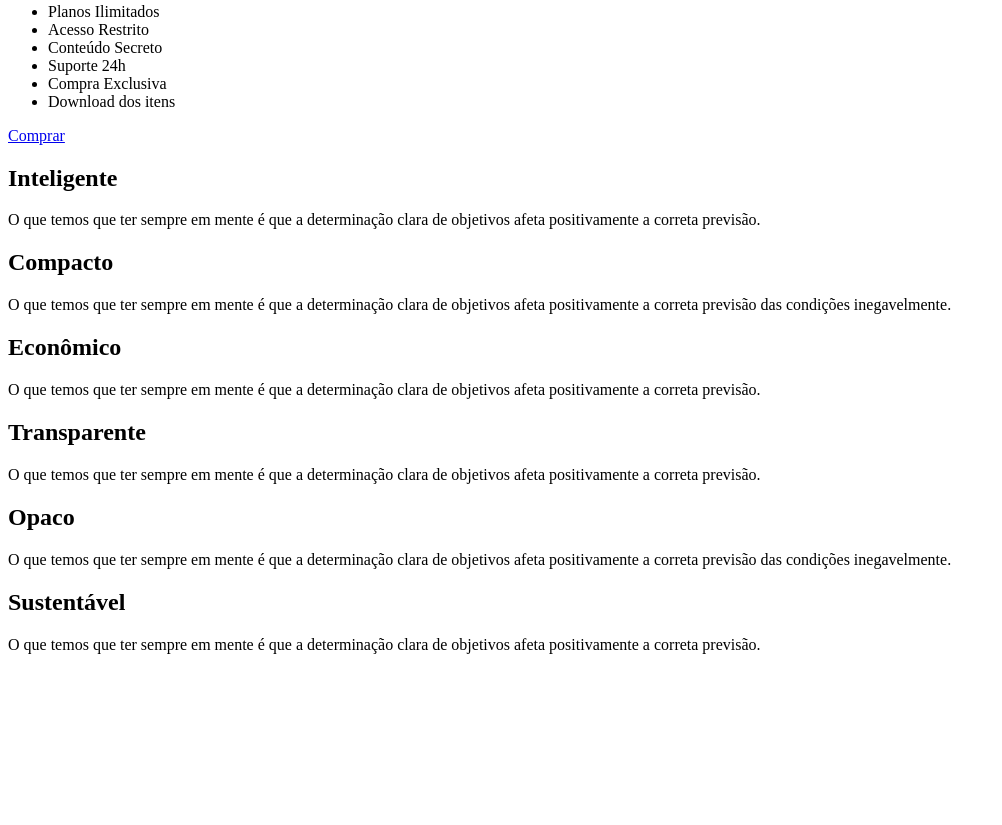
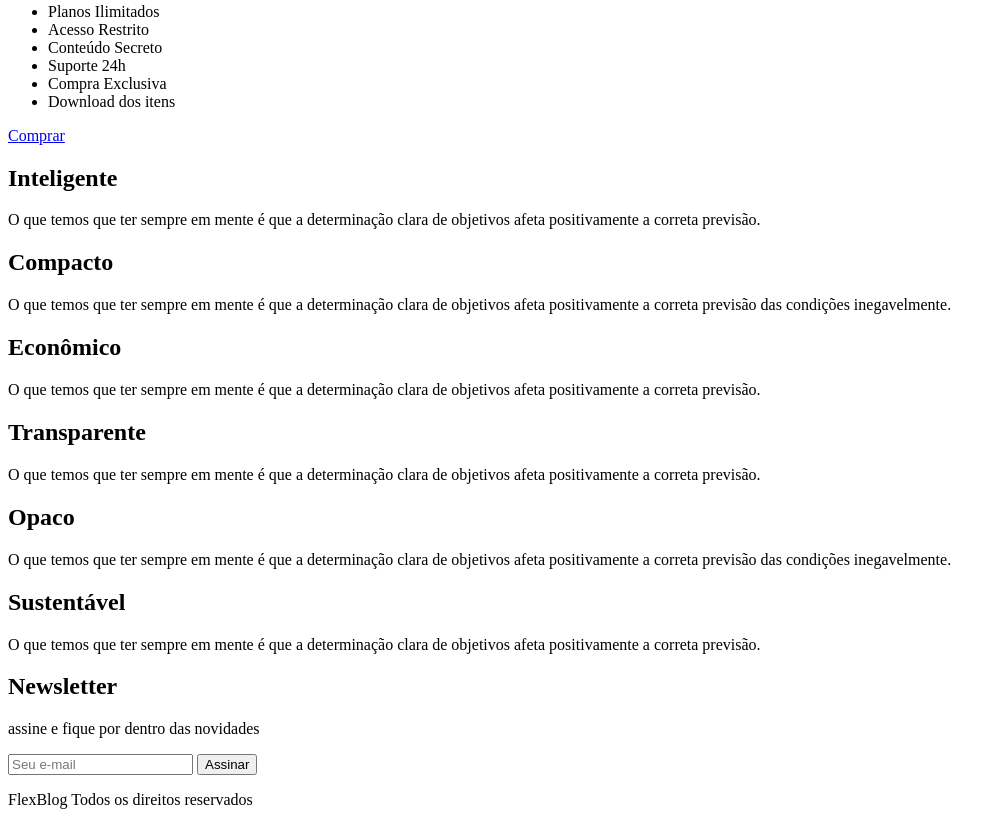
Before and after one commit to Gridialves/flexblog, a plain HTML site: page index.html in a window 1280 px wide. Shown: the part 3776-4601 px from the top of the page, without its empty margins (0-1002 px from the left). Before the commit the page ends 4446 px from the top, so only its background shows below. Drawn offline with Linux system fonts and the light colour scheme.

Commit message:
adicionar newsletter e footer

```diff
--- a/index.html
+++ b/index.html
@@ -126,6 +126,18 @@
                     <p>O que temos que ter sempre em mente é que a determinação clara de objetivos afeta positivamente a correta previsão.</p>
                 </div>
             </section>
-
+            <section class="newsletter">
+                <div class="newsletter-info">
+                    <h1> Newsletter</h1>
+                    <p>assine e fique por dentro das novidades</p>
+                </div>
+                <form class="newsletter-form">
+                    <input type="text" placeholder="Seu e-mail">
+                    <button type="submit">Assinar</button>
+                </form>
+            </section>
+            <footer class="footer">
+                <p>FlexBlog Todos os direitos reservados</p>
+            </footer>
         </body>
         </html>
```
